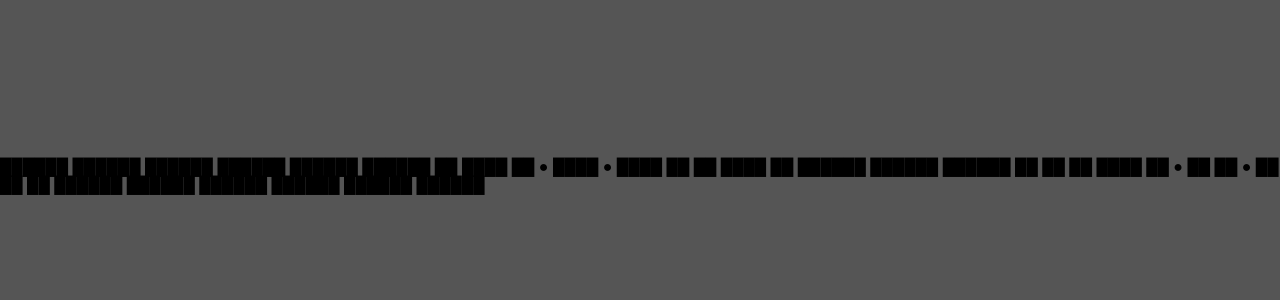
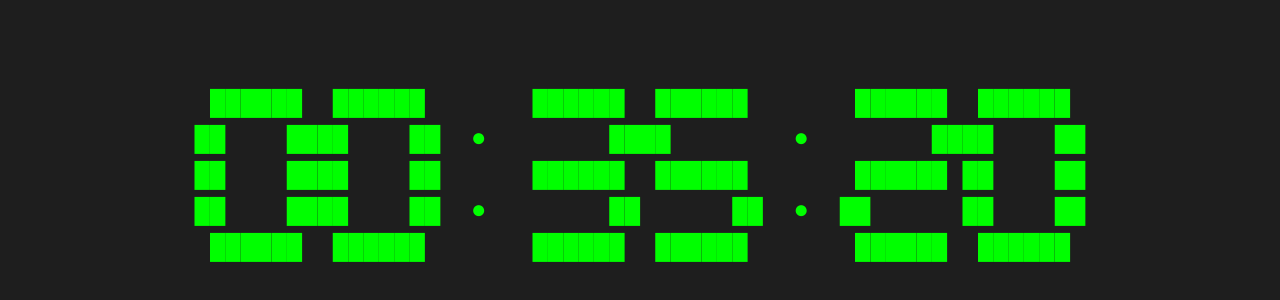
Before and after one commit to 0xkaveh/0xkaveh-digital-clock, a plain HTML site: page index.html in a window 1280 px wide. Shown: the part 224-524 px from the top of the page. Drawn offline with Linux system fonts and the light colour scheme.

Commit message:
Update styles.css

```diff
--- a/styles.css
+++ b/styles.css
@@ -1,41 +1,17 @@
-/* General styles */
 body {
-    font-family: Arial, sans-serif;
-    display: flex;
-    justify-content: center;
-    align-items: center;
-    height: 100vh;
-    margin: 0;
-    animation: backgroundChange 10s infinite alternate;
+background-color: #1e1e1e;
+display: flex;
+justify-content: center;
+align-items: center;
+height: 100vh;
+margin: 0;
+font-family: monospace;
 }
 
-/* Styling the clock */
-.clock {
-    font-size: 48px;
-    color: white;
-    padding: 20px;
-    border-radius: 10px;
-    background-color: rgba(0, 0, 0, 0.7);
-    animation: tick 1s infinite;
-    transition: background-color 0.5s ease;
+#clock {
+color: #00ff00;
+font-size: 2vw;
+    line-height: 1.2;
+    line-height: 1.4;
+white-space: pre;
 }
-
-/* Media query for smaller devices */
-@media (max-width: 600px) {
-    .clock {
-        font-size: 32px;
-        padding: 15px;
-    }
-}
-
-@keyframes tick {
-    0% { transform: scale(1); }
-    50% { transform: scale(1.02); } /* Subtle scaling for smoother effect */
-    100% { transform: scale(1); }
-}
-
-@keyframes backgroundChange {
-    0% { background-color: #333; }
-    50% { background-color: #555; }
-    100% { background-color: #333; }
-}
```
